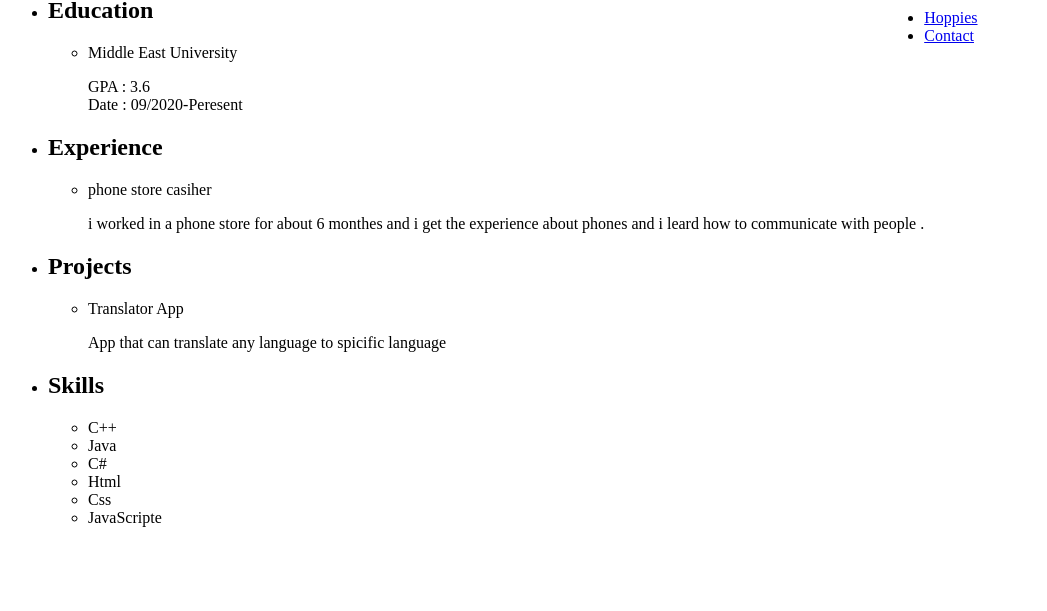
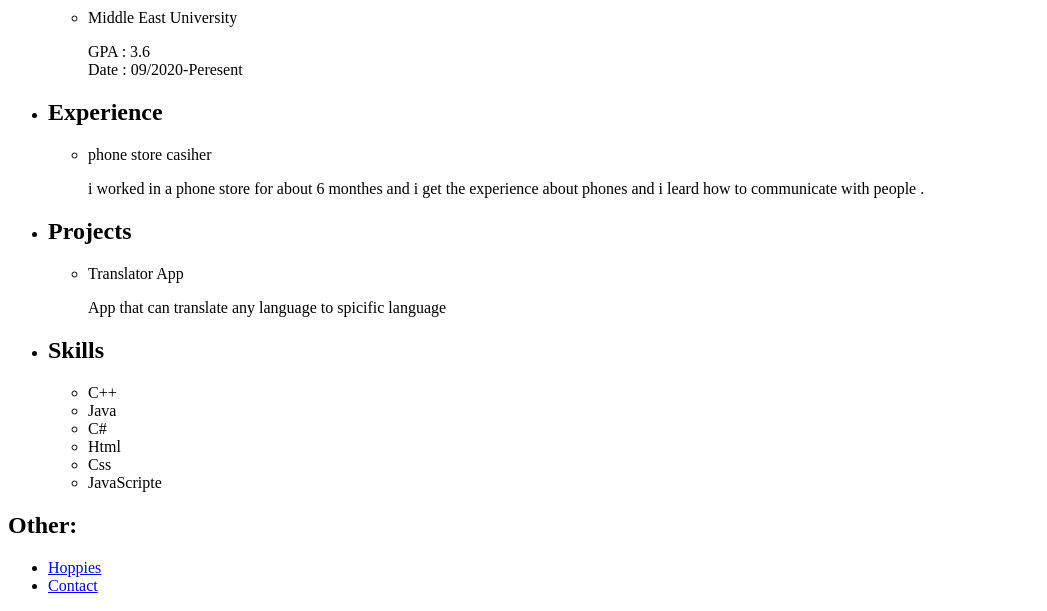
Before and after one commit to tareqMzr/project-1, a plain HTML site: page index.html in a window 1280 px wide. Shown: the part 322-933 px from the top of the page, without its empty margins (0-1047 px from the left). Before the commit the page ends 865 px from the top, so only its background shows below. Drawn offline with Linux system fonts and the light colour scheme.

Commit message:
Update index.html

```diff
--- a/index.html
+++ b/index.html
@@ -9,7 +9,7 @@
     <h1>Tareq Maizer</h1>
     <img src="./Assets/mypic.jpeg" height="140px"/>
     <h3>web developer</h3>
-    <ul style="float: left">
+    <ul>
         <li><h2>Education</h2></li>
         <ul>
             <li>Middle East University</li>
@@ -35,7 +35,7 @@
             <li>JavaScripte</li>
         </ul>
     </ul>
-    <footer style="float: none;">
+    <footer>
         <h2>Other:</h2>
         <ul>
             <li><a href="./public/hobbies.html">Hoppies</a></li>
```
